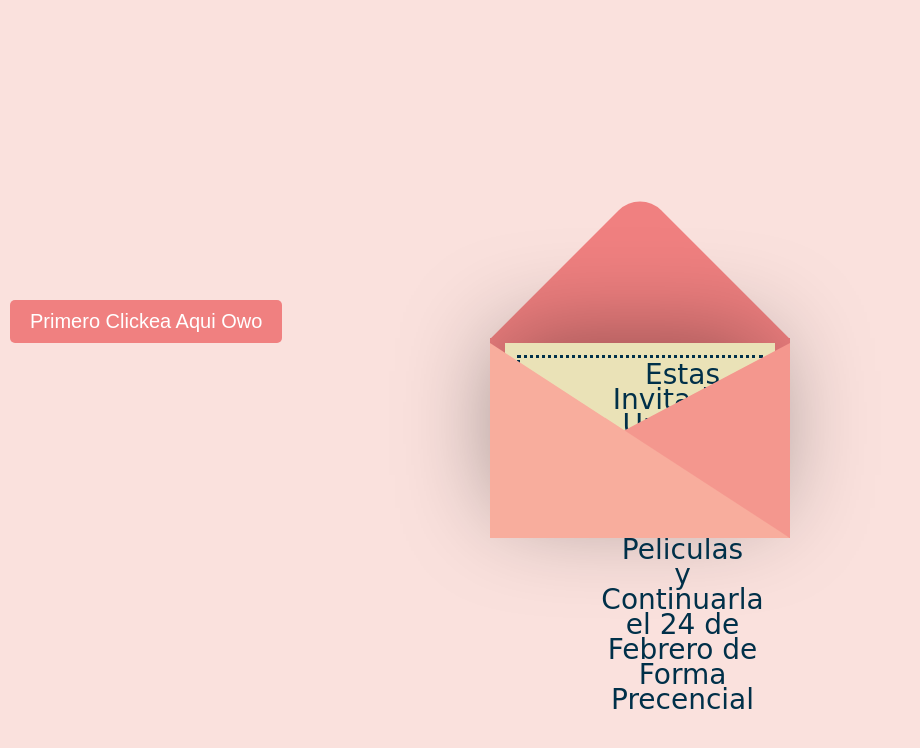
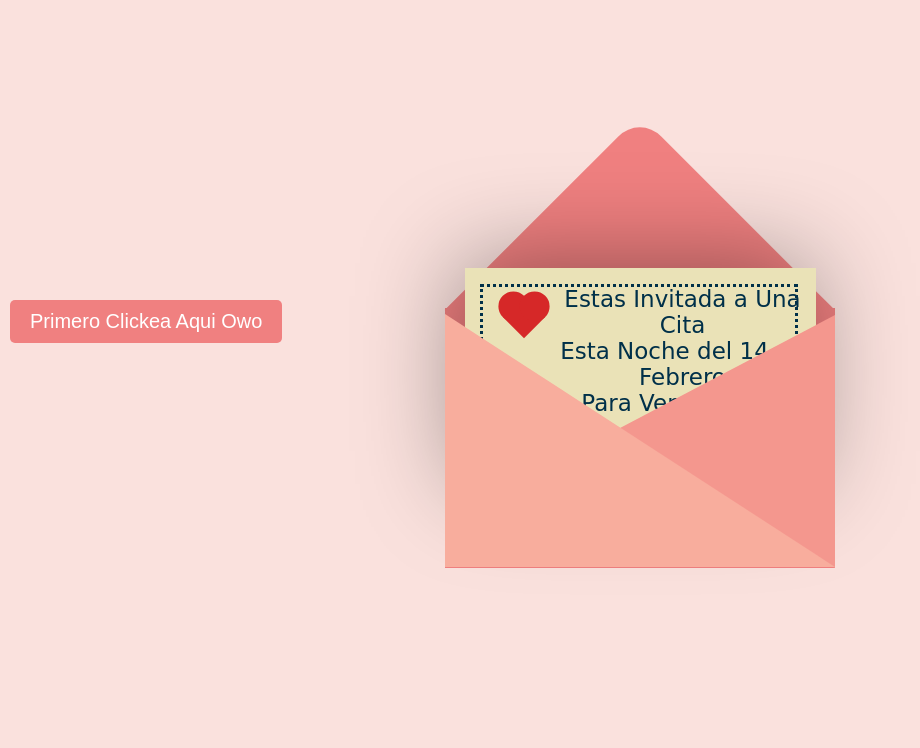
Before and after one commit to shauuull/-, a plain HTML site: page index.html in a window 1280 px wide. Shown: the whole page, without its empty margins (0-920 px from the left). Drawn offline with nearby package versions, Linux system fonts and the light colour scheme.

Commit message:
Update style.css

```diff
--- a/style.css
+++ b/style.css
@@ -16,12 +16,12 @@ body {
   cursor: pointer;
   animation: up 3s linear infinite;
 }
-
+/* Style the envelope and the card */
 /* Style the envelope and the card */
 .envelope {
   position: relative;
-  width: 300px;
-  height: 200px;
+  width: 390px; /* Aumentado en un 30% */
+  height: 260px; /* Aumentado en un 30% */
   background-color: #f08080;
 }
 
@@ -29,21 +29,21 @@ body {
   background-color: #f08080;
   content: "";
   position: absolute;
-  width: 212px;
-  height: 212px;
+  width: 275.6px; /* Aumentado en un 30% */
+  height: 275.6px; /* Aumentado en un 30% */
   transform: rotate(45deg);
-  top: -105px;
-  left: 44px;
+  top: -136.5px; /* Ajustado para mantener la posición relativa */
+  left: 57.2px; /* Ajustado para mantener la posición relativa */
   border-radius: 30px 0 0 0;
 }
 
 .card {
   position: absolute;
   background-color: #eae2b7;
-  width: 270px;
-  height: 170px;
-  top: 5px;
-  left: 15px;
+  width: 351px; /* Aumentado en un 30% */
+  height: 221px; /* Aumentado en un 30% */
+  top: -40px; /* Ajustado para que el card suba el doble */
+  left: 19.5px; /* Ajustado para mantener la posición relativa */
   box-shadow: -5px -5px 100px rgba(0, 0, 0, 0.4);
 }
 
@@ -52,19 +52,19 @@ body {
   position: absolute;
   border: 3px solid #003049;
   border-style: dotted;
-  width: 240px;
-  height: 140px;
-  left: 12px;
-  top: 12px;
+  width: 312px; /* Aumentado en un 30% */
+  height: 182px; /* Aumentado en un 30% */
+  left: 15.6px; /* Ajustado para mantener la posición relativa */
+  top: 15.6px; /* Ajustado para mantener la posición relativa */
 }
 
 .text {
   position: absolute;
   font-family:  'Brush Script MT', cursive;
-  font-size: 28px;
+  font-size: 23px;
   text-align: center;
-  line-height: 25px;
-  top: 19px;
+  line-height: 26px;
+  top: 18px;
   left: 85px;
   color: #003049;
 }
@@ -74,9 +74,9 @@ body {
   display: inline-block;
   height: 30px;
   margin: 0 10px;
-  position: relative;
-  top: 110px;
-  left: 105px;
+  position: absolute;
+  top: 34px; /* Ajusta la posición vertical del corazón */
+  left: 34px; /* Ajusta la posición horizontal del corazón */
   transform: rotate(-45deg);
   width: 30px;
 }
@@ -100,13 +100,15 @@ body {
   left: 15px;
   top: 0;
 }
+
+
 .front {
   position: absolute;
-  border-right: 180px solid #f4978e;
-  border-top: 95px solid transparent;
-  border-bottom: 100px solid transparent;
-  left: 120px;
-  top: 5px;
+  border-right: 234px solid #f4978e; /* Aumentado en un 30% */
+  border-top: 123.5px solid transparent; /* Aumentado en un 30% */
+  border-bottom: 130px solid transparent; /* Aumentado en un 30% */
+  left: 156px; /* Ajustado para mantener la posición relativa */
+  top: 6.5px; /* Ajustado para mantener la posición relativa */
   width: 0;
   height: 0;
   z-index: 10;
@@ -115,10 +117,10 @@ body {
 .front:before {
   position: absolute;
   content: "";
-  border-left: 300px solid #f8ad9d;
-  border-top: 195px solid transparent;
-  left: -120px;
-  top: -95px;
+  border-left: 390px solid #f8ad9d; /* Aumentado en un 30% */
+  border-top: 253.5px solid transparent; /* Aumentado en un 30% */
+  left: -156px; /* Ajustado para mantener la posición relativa */
+  top: -123.5px; /* Ajustado para mantener la posición relativa */
   width: 0;
   height: 0;
 }
@@ -131,17 +133,6 @@ body {
     transform: translateY(0);
   }
   50% {
-    transform: translateY(-30px);
+    transform: translateY(-30px); /* Aumentado para que el envelope suba el doble */
   }
 }
-
-/* to scale the shadow */
-@keyframes scale {
-  0%,
-  100% {
-    transform: scaleX(1);
-  }
-  50% {
-    transform: scaleX(0.85);
-  }
-}
```
